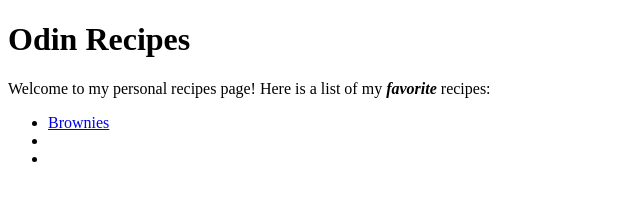
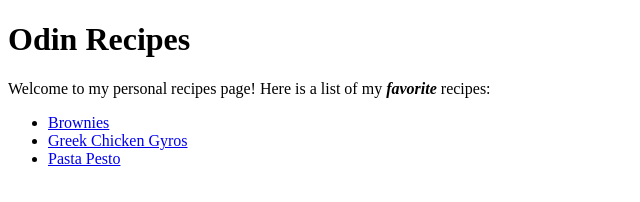
Before and after one commit to Demjan1806/odin-recipes, a plain HTML site: page index.html in a window 1280 px wide. Shown: the whole page, without its empty margins (0-640 px from the left). Drawn offline with Linux system fonts and the light colour scheme.

Commit message:
Link all recipe pages in homepage
I created a link to every recipe page on the homepage.
This make all of the recipes reachable from the homepage.

```diff
--- a/index.html
+++ b/index.html
@@ -13,8 +13,8 @@
 
         <ul>
             <li><a href="recipes/brownies.html">Brownies</a></li>
-            <li></li>
-            <li></li>
+            <li><a href="recipes/greek-chicken-gyros.html">Greek Chicken Gyros</a></li>
+            <li><a href="recipes/pasta-pesto.html">Pasta Pesto</a></li>
         </ul>
 
     </body>
```
